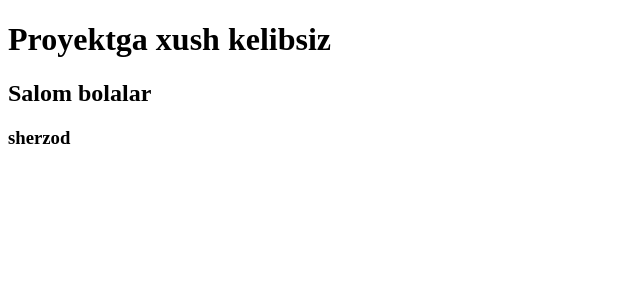
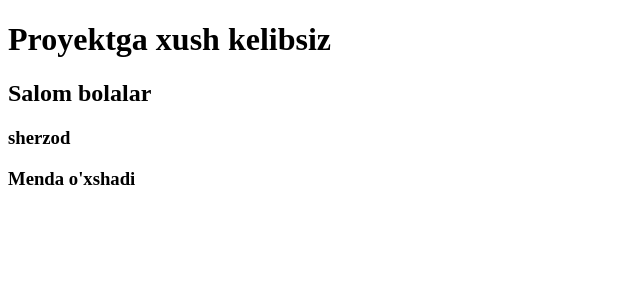
Before and after one commit to AshirovSherzod/project, a React (Vite) app: page / in a window 1280 px wide. Shown: the top 300 px of the page, without its empty margins (0-640 px from the left). Built offline with nearby package versions, Linux system fonts and the light colour scheme.

Commit message:
sherzod/App.jsx changed

```diff
--- a/src/App.jsx
+++ b/src/App.jsx
@@ -6,6 +6,7 @@ function App() {
       <h1>Proyektga xush kelibsiz</h1>
       <h2>Salom bolalar</h2>
       <h3>sherzod</h3>
+      <h3>Menda o'xshadi</h3>
     </>
   );
 }
```
